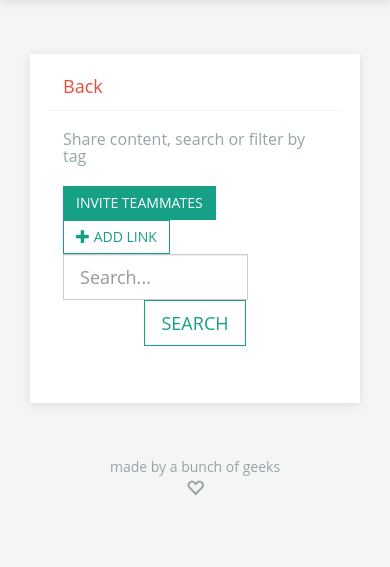
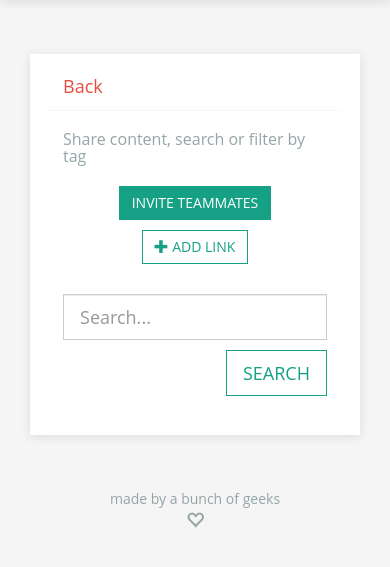
Before and after one commit to vintasoftware/hackathon, a Django app: template groups/templates/links_list.html in a window 390 px wide. Shown: the part 50-617 px from the top of the page. Run offline with Django 3.2, Linux system fonts and the light colour scheme; the template is opened without the code that fills it, so the values that code supplies are empty; some libraries are stand-ins or nearby versions.

Commit message:
fixing responsivity

```diff
--- a/core/static/css/style.css
+++ b/core/static/css/style.css
@@ -65,6 +65,16 @@
     font-size: 13px !important; }
   .links-list h4 {
     margin-bottom: 20px; }
+  .links-list .toolbar {
+    text-align: right; }
+    @media (max-width: 992px) {
+      .links-list .toolbar {
+        text-align: left; } }
+    @media (max-width: 440px) {
+      .links-list .toolbar {
+        text-align: center; } }
+    .links-list .toolbar button {
+      margin-bottom: 10px; }
   .links-list .feed-header {
     margin-bottom: 2em; }
   .links-list .search-form {
@@ -72,6 +82,16 @@
     text-align: center; }
     .links-list .search-form input {
       width: 70%; }
+      @media (max-width: 768px) {
+        .links-list .search-form input {
+          margin-bottom: 10px;
+          width: 100%; } }
+    @media (max-width: 992px) {
+      .links-list .search-form {
+        margin: 1em auto; } }
+    @media (max-width: 768px) {
+      .links-list .search-form {
+        text-align: right; } }
   .links-list .list {
     margin: 2em auto; }
   .links-list .list-item {
@@ -82,10 +102,16 @@
       color: #494848;
       font-size: 25px;
       text-align: center; }
+      @media (max-width: 768px) {
+        .links-list .list-item .item .votes {
+          text-align: left; } }
     .links-list .list-item .item .votes-text {
       font-size: 12px;
       color: #95a5a6;
       text-align: center; }
+      @media (max-width: 768px) {
+        .links-list .list-item .item .votes-text {
+          text-align: left; } }
     .links-list .list-item .item .description {
       font-size: 15px;
       color: #95a5a6;
@@ -118,6 +144,8 @@
     line-height: 50px;
     margin-bottom: 1em;
     color: #000; }
+  .link-detail img {
+    width: 100%; }
   .link-detail .comments {
     margin-top: 2em;
     border-top: 1px dashed #EAE9D9; }
--- a/core/static/sass/_link-detail.scss
+++ b/core/static/sass/_link-detail.scss
@@ -16,6 +16,10 @@
   	color: #000;
   }
 
+  img {
+    width: 100%;
+  }
+
   .comments {
     margin-top: 2em;
     border-top: 1px dashed #EAE9D9;
--- a/core/static/sass/_links-list.scss
+++ b/core/static/sass/_links-list.scss
@@ -17,6 +17,22 @@
     margin-bottom: 20px;
   }
 
+  .toolbar {
+    text-align: right;
+
+    @media #{$medium-devices} {
+      text-align: left;
+    }
+
+    @media #{$extra-small-devices} {
+      text-align: center;
+    }
+
+    button {
+      margin-bottom: 10px;
+    }
+  }
+
   .feed-header {
     margin-bottom: 2em;
   }
@@ -27,6 +43,19 @@
 
     input {
       width: 70%;
+
+      @media #{$small-devices} {
+        margin-bottom: 10px;
+        width: 100%;
+      }
+    }
+
+    @media #{$medium-devices} {
+      margin: 1em auto;
+    }
+
+    @media #{$small-devices} {
+      text-align: right;
     }
   }
 
@@ -45,12 +74,20 @@
         color: $dark-gray-color;
         font-size: 25px;
         text-align: center;
+
+        @media #{$small-devices} {
+          text-align: left;
+        }
       }
 
       .votes-text {
         font-size: 12px;
         color: $gray-color;
         text-align: center;
+
+        @media #{$small-devices} {
+          text-align: left;
+        }
       }
 
       .description {
--- a/groups/templates/links_list.html
+++ b/groups/templates/links_list.html
@@ -68,7 +68,7 @@
         </p>
       </div>
       <div class="col-md-6 right-row-mrg">
-        <div class="pull-right">
+        <div class="toolbar">
           <button type="button" class="btn btn-main" data-toggle="modal" data-target="#add-user-modal">Invite Teammates</button>
           <button type="button" class="btn btn-main-reverse" data-toggle="modal" data-target="#add-link-modal"><span class="glyphicon glyphicon-plus" aria-hidden="true"></span> Add Link</button>
         </div>
@@ -81,12 +81,12 @@
       </div>
       <div class="list-group col-md-12">
       {% for item in object_list %}
-        <div class="list-item col-md-12" id="{{ item.pk }}">
-          <div class="item col-md-1">
+        <div class="list-item col-md-12 col-sm-12 col-xs-12" id="{{ item.pk }}">
+          <div class="item col-md-1 col-sm-3 col-xs-12">
             <p class="votes">{{ item.votes.count }}</p>
             <p class="votes-text">votes</p>
           </div>
-          <div class="item col-md-10">
+          <div class="item col-md-10 col-sm-8 col-xs-12">
             {% if item.media_type == 'article' %}
             <p><a href="{% url 'groups:link_detail' pk=item.pk %}">{{item.get_title}}</a></p>
             {% elif item.media_type == 'video' %}
@@ -103,7 +103,7 @@
             <p class="description">{{ item.description }}</p>
             {% endif %}
           </div>
-          <div class="item pull-right text-center actions col-md-1">
+          <div class="item text-right actions col-md-1 col-sm-1 col-xs-12">
             {% user_voted user item as show_heart %}
             <p><span class="glyphicon glyphicon-heart add_repo {% if show_heart %}active{% endif %}" url="{% url 'groups:link_like' pk=item.pk %}" aria-hidden="true"></span></p>
           </div>
```
Also changed, not shown: 1 other file.
